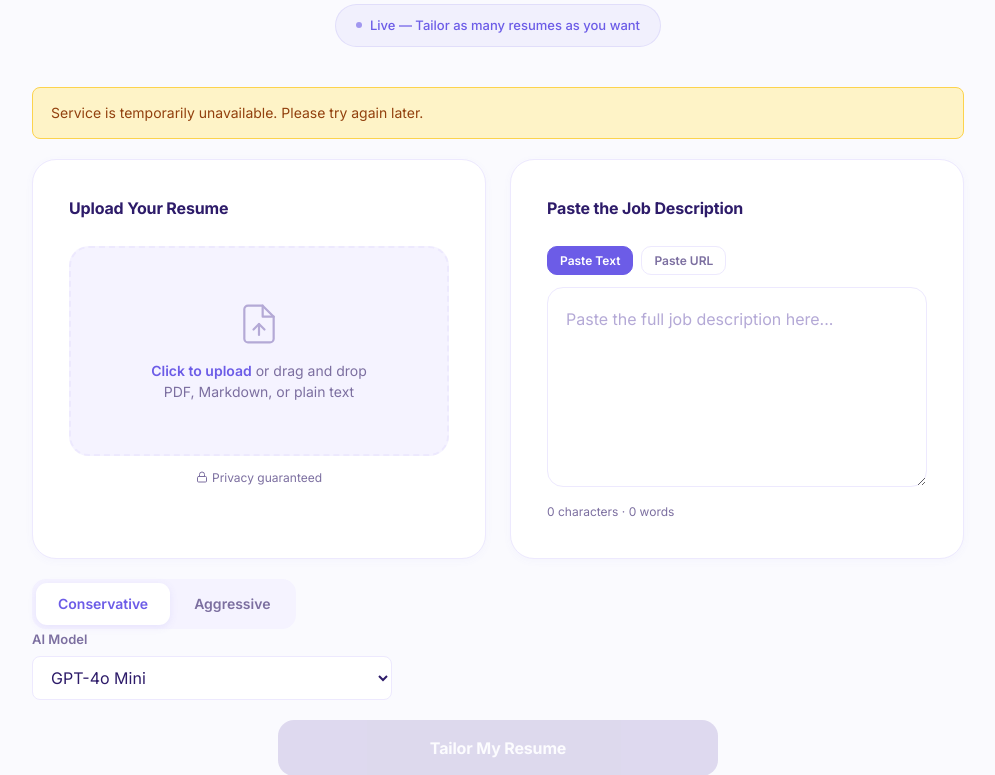
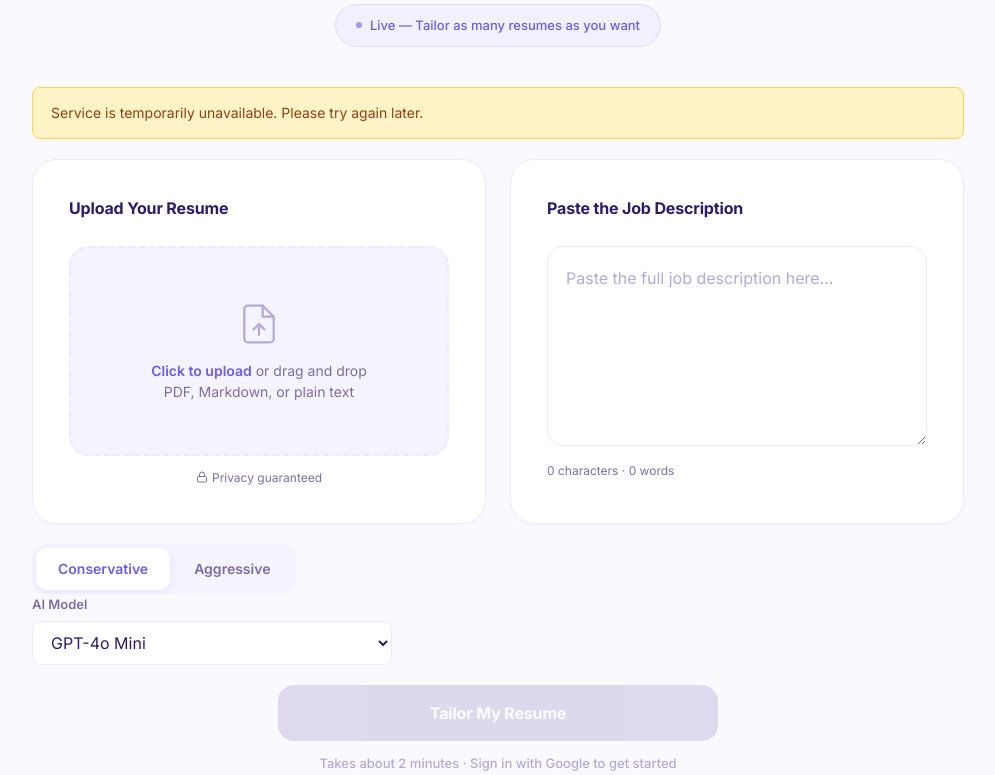
Before and after one commit to oduameh/CVtailro, a Flask app: page / in a window 1280 px wide. Shown: the part 663-1438 px from the top of the page, without its empty margins (142-1137 px from the left). Run offline with Flask 3, Linux system fonts and the light colour scheme; some libraries are stand-ins or nearby versions.

Commit message:
Remove JD URL paste buttons, fix download filenames to use job title + company
- Removed Paste Text/Paste URL toggle and URL input from JD card
- Download filenames now use smart pattern: JobTitle_Company_Template.pdf
  (e.g. Software_Engineer_Google_Modern.pdf instead of Modern.pdf)
- Fixed in both history detail view and profile view

Co-Authored-By: Claude Opus 4.6 (1M context) <noreply@anthropic.com>

```diff
--- a/templates/index.html
+++ b/templates/index.html
@@ -2155,17 +2155,6 @@
                 <!-- Job Description Card -->
                 <div class="card">
                     <h2>Paste the Job Description</h2>
-                    <div style="display:flex;gap:8px;margin-bottom:12px;">
-                        <button class="detail-tab active" id="jdTextBtn" onclick="toggleJdMode('text')" style="font-size:12px;padding:6px 12px;">Paste Text</button>
-                        <button class="detail-tab" id="jdUrlBtn" onclick="toggleJdMode('url')" style="font-size:12px;padding:6px 12px;">Paste URL</button>
-                    </div>
-                    <div id="jdUrlInput" style="display:none;margin-bottom:12px;">
-                        <div style="display:flex;gap:8px;">
-                            <input type="text" id="jdUrlField" placeholder="https://linkedin.com/jobs/..." style="flex:1;padding:12px 16px;border:1.5px solid var(--border);border-radius:var(--radius);font-size:14px;outline:none;">
-                            <button onclick="extractJdFromUrl()" style="padding:12px 20px;background:var(--primary);color:#fff;border:none;border-radius:var(--radius);font-weight:600;cursor:pointer;font-size:13px;">Extract</button>
-                        </div>
-                        <div id="jdUrlStatus" style="font-size:12px;margin-top:6px;color:var(--text-secondary);"></div>
-                    </div>
                     <textarea id="jobDescription" placeholder="Paste the full job description here..."></textarea>
                     <div class="inline-error" id="jdError">Job description is too short. Please paste at least 50 characters.</div>
                     <div class="char-count"><span id="charCount">0</span> characters &middot; <span id="wordCount">0</span> words</div>
@@ -3893,16 +3882,21 @@
 
                 showDetailTab('tailored');
 
-                // Download buttons — always show if resume exists (backend regenerates from markdown)
+                // Download buttons — smart filenames from job title + company
                 var dlHtml = '';
                 if (data.ats_resume_md) {
+                    var safeTitle = (data.job_title || 'Resume').replace(/[^a-zA-Z0-9 ]/g, '').replace(/\s+/g, '_').substring(0, 30);
+                    var safeCo = (data.company || '').replace(/[^a-zA-Z0-9 ]/g, '').replace(/\s+/g, '_').substring(0, 20);
+                    var prefix = safeTitle + (safeCo ? '_' + safeCo : '');
                     dlHtml += '<div style="font-size:12px;font-weight:600;color:var(--text-secondary);margin-bottom:10px;text-transform:uppercase;letter-spacing:0.5px;">Download</div>';
                     dlHtml += '<div style="display:flex;gap:8px;flex-wrap:wrap;">';
                     var btnStyle = 'padding:8px 14px;background:var(--primary-bg);border:1px solid var(--border);border-radius:10px;font-size:12px;font-weight:600;color:var(--text);text-decoration:none;transition:all 0.2s;display:inline-flex;align-items:center;gap:4px;';
                     ['Modern', 'Executive', 'Minimal'].forEach(function(tpl) {
-                        dlHtml += '<a href="/api/download/' + jobId + '/' + tpl + '.pdf" style="' + btnStyle + '" onmouseover="this.style.borderColor=\'var(--primary)\'" onmouseout="this.style.borderColor=\'var(--border)\'">' + tpl + ' PDF</a>';
+                        var fname = prefix + '_' + tpl + '.pdf';
+                        dlHtml += '<a href="/api/download/' + jobId + '/' + fname + '" style="' + btnStyle + '" onmouseover="this.style.borderColor=\'var(--primary)\'" onmouseout="this.style.borderColor=\'var(--border)\'">' + tpl + ' PDF</a>';
                     });
-                    dlHtml += '<a href="/api/download/' + jobId + '/Resume.docx" style="' + btnStyle + '" onmouseover="this.style.borderColor=\'var(--primary)\'" onmouseout="this.style.borderColor=\'var(--border)\'">DOCX</a>';
+                    var docxName = prefix + '_Resume.docx';
+                    dlHtml += '<a href="/api/download/' + jobId + '/' + docxName + '" style="' + btnStyle + '" onmouseover="this.style.borderColor=\'var(--primary)\'" onmouseout="this.style.borderColor=\'var(--border)\'">DOCX</a>';
                     dlHtml += '</div>';
                 }
                 document.getElementById('detailDownloads').innerHTML = dlHtml;
@@ -3987,14 +3981,17 @@
                     html += '<div style="font-size:18px;font-weight:800;color:' + scoreColor + ';margin-left:12px;">' + score + '</div>';
                     html += '</div>';
 
-                    // Download buttons — always show if resume was generated
+                    // Download buttons with smart filenames
                     if (j.has_resume || (j.files && j.files.length > 0)) {
+                        var pTitle = (j.job_title || 'Resume').replace(/[^a-zA-Z0-9 ]/g, '').replace(/\s+/g, '_').substring(0, 30);
+                        var pCo = (j.company || '').replace(/[^a-zA-Z0-9 ]/g, '').replace(/\s+/g, '_').substring(0, 20);
+                        var pPrefix = pTitle + (pCo ? '_' + pCo : '');
                         var dlBtnStyle = 'padding:4px 10px;background:var(--primary-bg);border:1px solid var(--border);border-radius:6px;font-size:11px;font-weight:600;color:var(--primary);text-decoration:none;transition:all 0.2s;';
                         html += '<div style="display:flex;gap:6px;margin-top:8px;flex-wrap:wrap;">';
                         ['Modern', 'Executive', 'Minimal'].forEach(function(tpl) {
-                            html += '<a href="/api/download/' + j.id + '/' + tpl + '.pdf" style="' + dlBtnStyle + '">' + tpl + '</a>';
+                            html += '<a href="/api/download/' + j.id + '/' + pPrefix + '_' + tpl + '.pdf" style="' + dlBtnStyle + '">' + tpl + '</a>';
                         });
-                        html += '<a href="/api/download/' + j.id + '/Resume.docx" style="' + dlBtnStyle + '">DOCX</a>';
+                        html += '<a href="/api/download/' + j.id + '/' + pPrefix + '_Resume.docx" style="' + dlBtnStyle + '">DOCX</a>';
                         html += '</div>';
                     }
                     html += '</div>';
```
